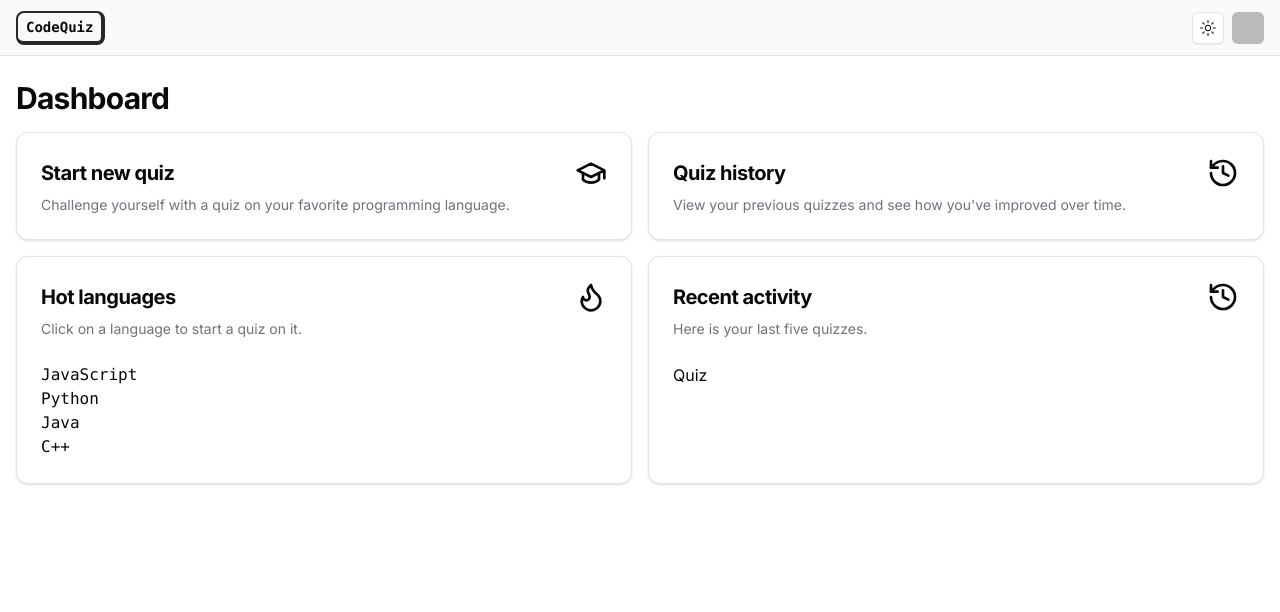
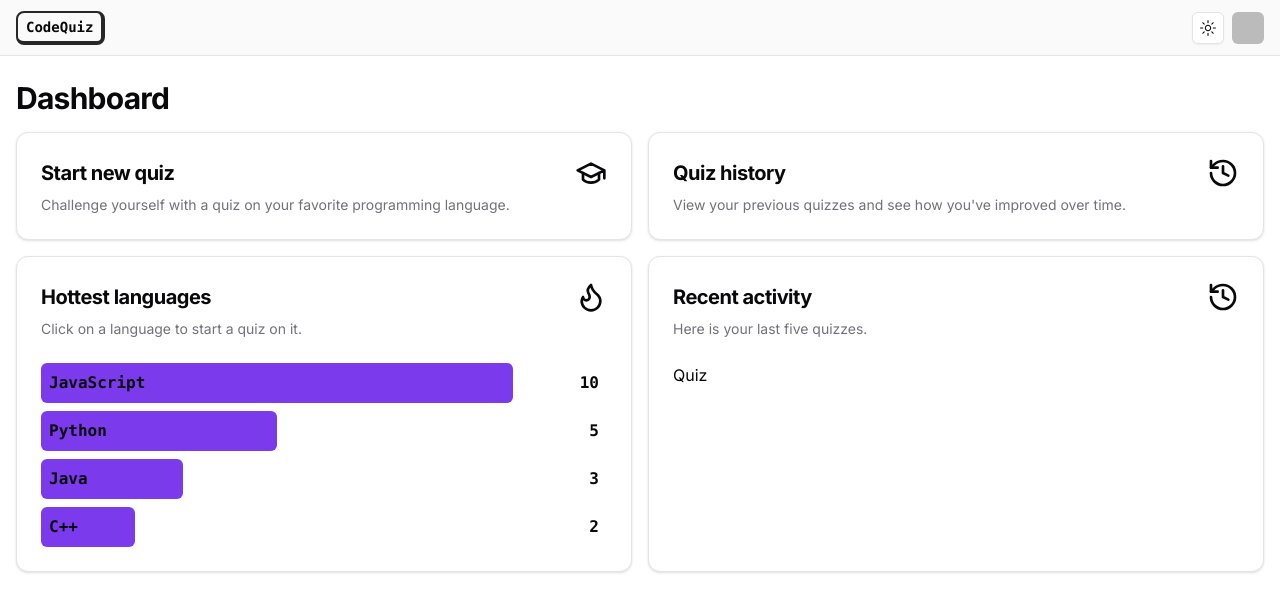
Before and after one commit to anvidev/codequiz, a Next.js app: page /dashboard in a window 1280 px wide. Shown: the top 612 px of the page. Built offline with nearby package versions, Linux system fonts and the light colour scheme; no server answers; sample sign-in values are in the browser's storage.

Commit message:
custom bar chart added

```diff
--- a/src/components/dashboard/CustomBarChart.tsx
+++ b/src/components/dashboard/CustomBarChart.tsx
@@ -1,4 +1,7 @@
-import React from "react";
+"use client";
+
+import { cn } from "@/lib/utils";
+import React, { useEffect, useRef, useState } from "react";
 
 interface Props {
   data: LanguageData[];
@@ -10,10 +13,36 @@ type LanguageData = {
 };
 
 function CustomBarChart({ data }: Props) {
+  const [parentWidth, setParentWidth] = useState(0);
+  const parentRef = useRef<HTMLDivElement>(null);
+
+  useEffect(() => {
+    if (parentRef.current) {
+      setParentWidth(parentRef.current.offsetWidth);
+    }
+  }, []);
+
+  const max = Math.max(...data.map((lang) => lang.amount));
+
   return (
-    <div>
-      {data.map((lang) => (
-        <pre>{lang.language}</pre>
+    <div ref={parentRef} className="space-y-2">
+      {data.map((lang, i) => (
+        <div
+          key={i}
+          className="relative flex items-center py-2 group/bar cursor-pointer"
+        >
+          <div className="flex items-center justify-between z-10 w-full px-2 font-bold">
+            <pre>{lang.language}</pre>
+            <pre>{lang.amount}</pre>
+          </div>
+          <div
+            className={cn(
+              null,
+              "absolute h-full block bg-violet-600 rounded-md transition-all group-hover/bar:opacity-70"
+            )}
+            style={{ width: ((lang.amount / max) * parentWidth) / 1.2 }}
+          />
+        </div>
       ))}
     </div>
   );
--- a/src/components/dashboard/HotTopicsCard.tsx
+++ b/src/components/dashboard/HotTopicsCard.tsx
@@ -37,10 +37,10 @@ function HotTopicsCard({}: Props) {
   const router = useRouter();
 
   return (
-    <Card className="group hover:border-zinc-50 cursor-pointer transition-all duration-300">
+    <Card className="group hover:border-zinc-50 transition-all duration-300">
       <CardHeader>
         <div className="flex flex-row items-center justify-between">
-          <CardTitle className="text-xl font-bold">Hot languages</CardTitle>
+          <CardTitle className="text-xl font-bold">Hottest languages</CardTitle>
           <FlameIcon className="w-8 h-8" />
         </div>
         <CardDescription>
```
